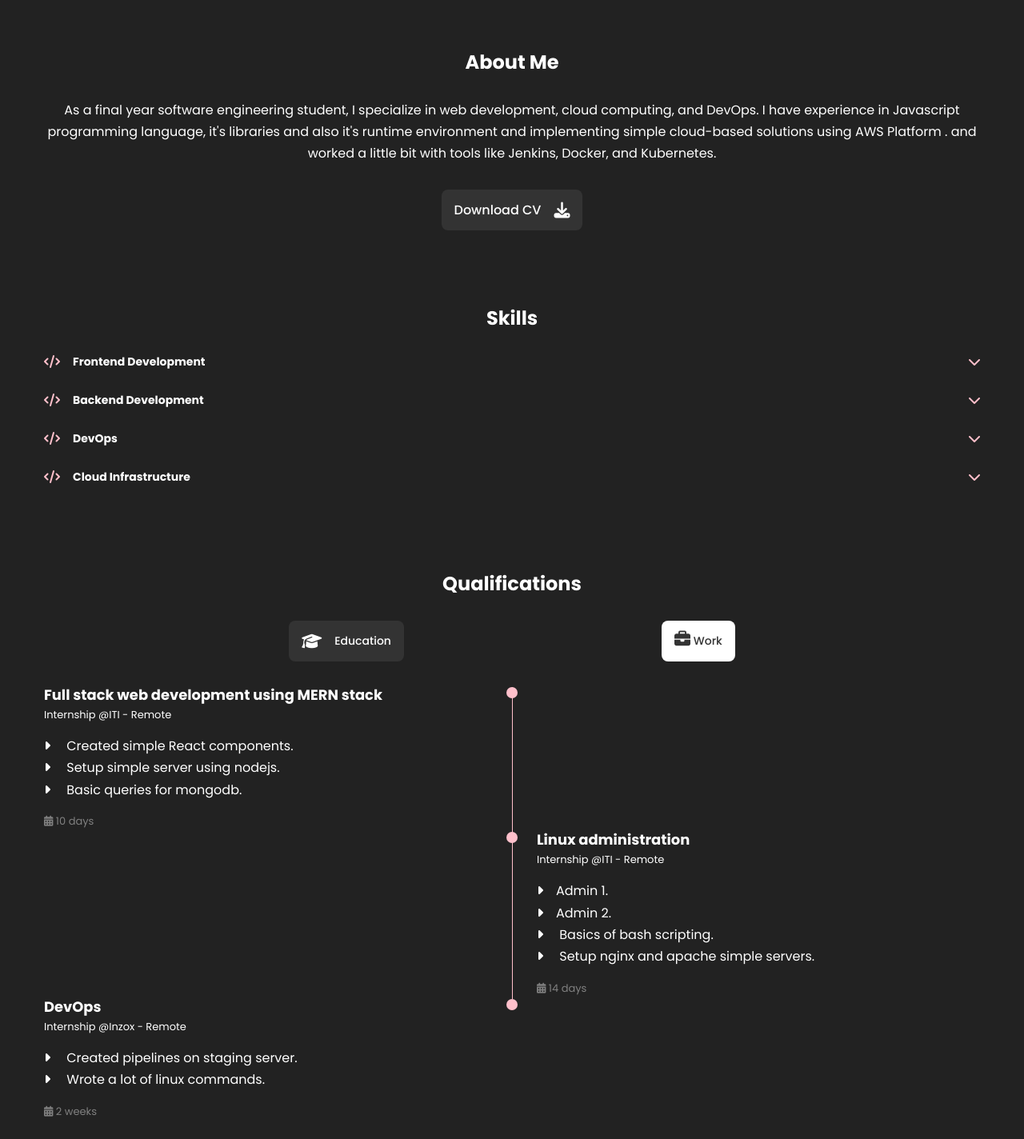
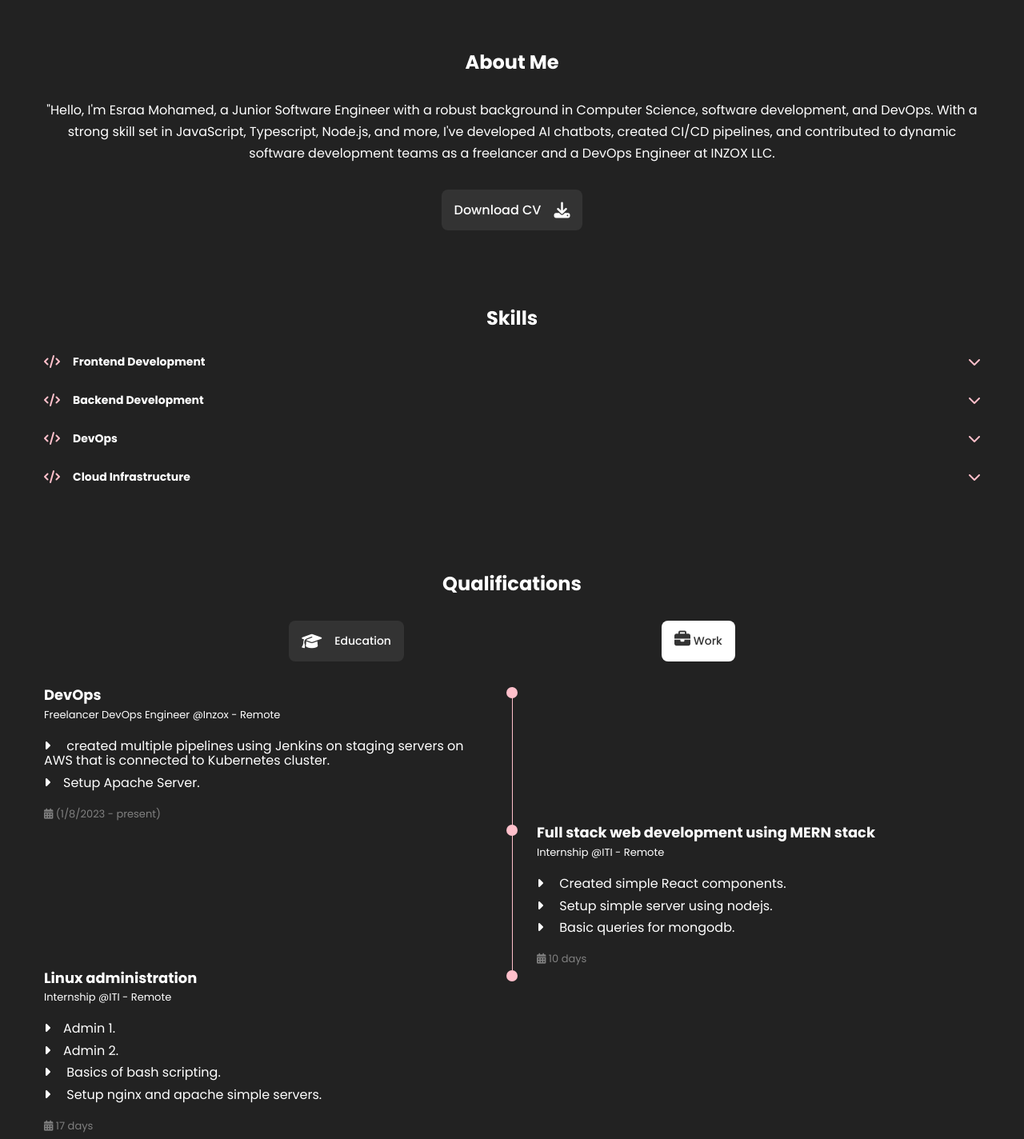
Before and after one commit to esraa00/portfolio, a plain HTML site: page index.html in a window 1280 px wide. Shown: the part 720-2144 px from the top of the page at 80% size. Drawn offline with Linux system fonts and the light colour scheme.

Commit message:
first commit

```diff
--- a/index.html
+++ b/index.html
@@ -130,12 +130,12 @@
         <div class="container">
           <div class="about__content">
             <p>
-              As a final year software engineering student, I specialize in web
-              development, cloud computing, and DevOps. I have experience in
-              Javascript programming language, it's libraries and also it's
-              runtime environment and implementing simple cloud-based solutions
-              using AWS Platform . and worked a little bit with tools like
-              Jenkins, Docker, and Kubernetes.
+              "Hello, I'm Esraa Mohamed, a Junior Software Engineer with a
+              robust background in Computer Science, software development, and
+              DevOps. With a strong skill set in JavaScript, Typescript,
+              Node.js, and more, I've developed AI chatbots, created CI/CD
+              pipelines, and contributed to dynamic software development teams
+              as a freelancer and a DevOps Engineer at INZOX LLC.
             </p>
           </div>
           <div class="about__buttons">
@@ -244,7 +244,7 @@
                   >
                   <div class="qualification__date">
                     <i class="fa-solid fa-calendar-days"></i>
-                    <span>06 / 2019 - 06 / 2023 - present</span>
+                    <span>06 / 2019 - 06 / 2023</span>
                   </div>
                 </div>
                 <div class="circle-and-line"></div>
@@ -256,6 +256,28 @@
               data-content
             >
               <div class="qualification__data">
+                <div>
+                  <h3 class="qualification__title">DevOps</h3>
+                  <span class="qualification__subtitle"
+                    >Freelancer DevOps Engineer @Inzox - Remote</span
+                  >
+                  <ul class="qualification__benefits">
+                    <li class="qualification__benefit">
+                      created multiple pipelines using Jenkins on staging
+                      servers on AWS that is connected to Kubernetes cluster.
+                    </li>
+                    <li class="qualification__benefit">Setup Apache Server.</li>
+                  </ul>
+                  <div class="qualification__date">
+                    <i class="fa-solid fa-calendar-days"></i>
+                    <span>(1/8/2023 - present)</span>
+                  </div>
+                </div>
+                <div class="circle-and-line"></div>
+              </div>
+              <div class="qualification__data">
+                <div></div>
+                <div class="circle-and-line"></div>
                 <div>
                   <h3 class="qualification__title">
                     Full stack web development using MERN stack
@@ -279,11 +301,8 @@
                     <span>10 days</span>
                   </div>
                 </div>
-                <div class="circle-and-line"></div>
               </div>
               <div class="qualification__data">
-                <div></div>
-                <div class="circle-and-line"></div>
                 <div>
                   <h3 class="qualification__title">Linux administration</h3>
                   <span class="qualification__subtitle"
@@ -301,27 +320,7 @@
                   </ul>
                   <div class="qualification__date">
                     <i class="fa-solid fa-calendar-days"></i>
-                    <span>14 days</span>
-                  </div>
-                </div>
-              </div>
-              <div class="qualification__data">
-                <div>
-                  <h3 class="qualification__title">DevOps</h3>
-                  <span class="qualification__subtitle"
-                    >Internship @Inzox - Remote</span
-                  >
-                  <ul class="qualification__benefits">
-                    <li class="qualification__benefit">
-                      Created pipelines on staging server.
-                    </li>
-                    <li class="qualification__benefit">
-                      Wrote a lot of linux commands.
-                    </li>
-                  </ul>
-                  <div class="qualification__date">
-                    <i class="fa-solid fa-calendar-days"></i>
-                    <span>2 weeks</span>
+                    <span>17 days</span>
                   </div>
                 </div>
                 <div class="circle-and-line"></div>
```
Also changed, not shown: 4 other files.
